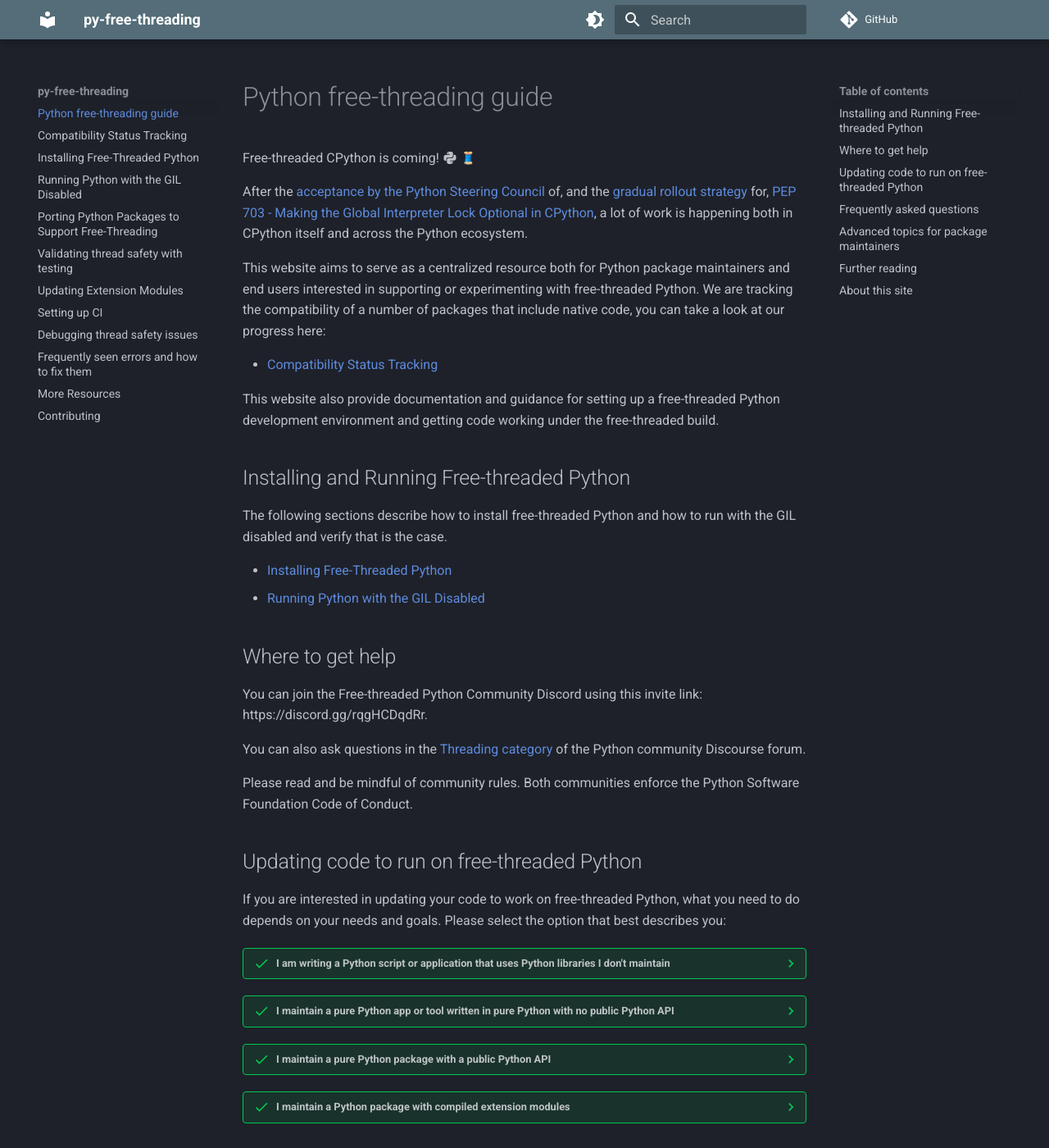
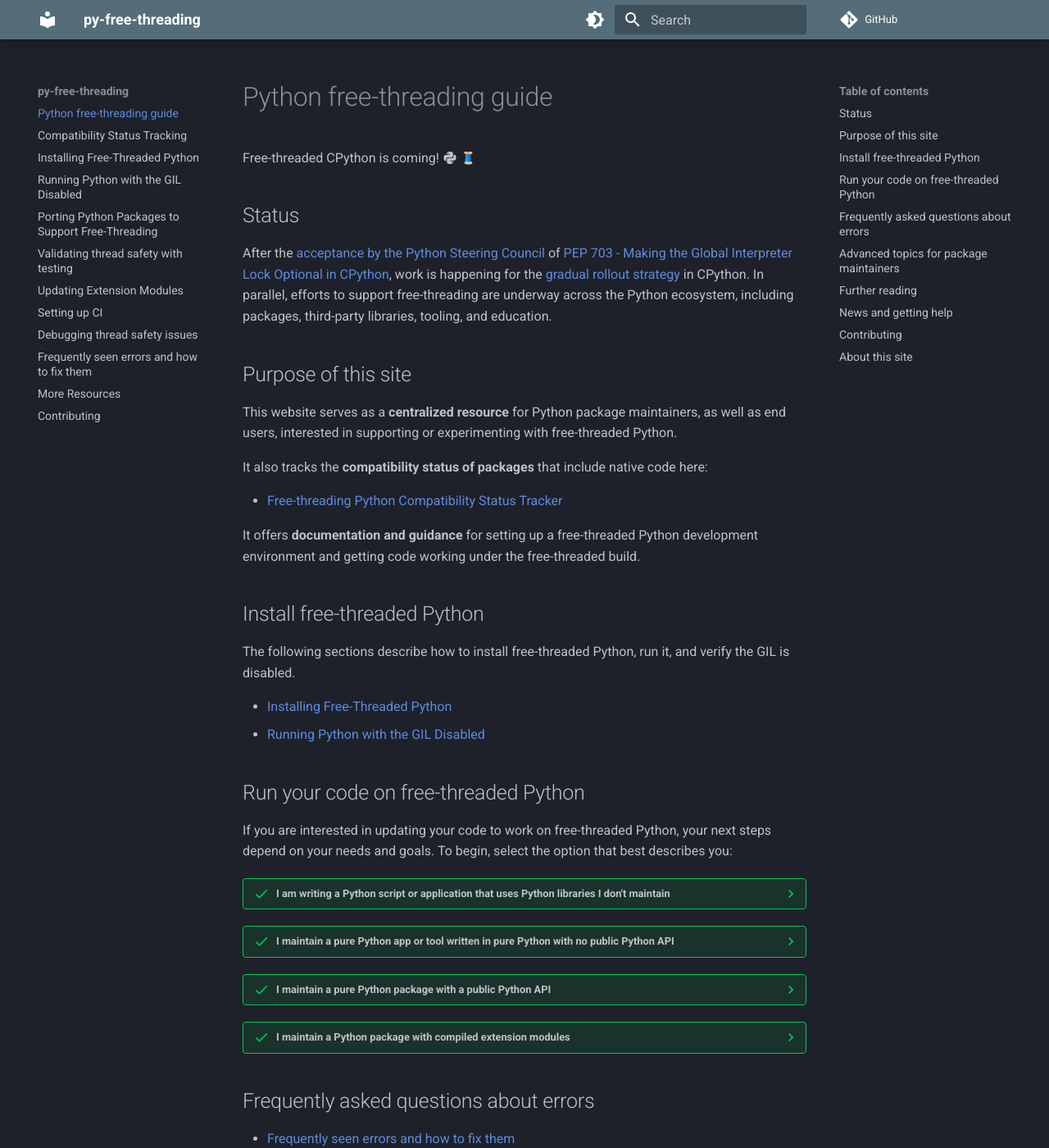
Before and after one commit to Quansight-Labs/free-threaded-compatibility, an MkDocs documentation site: the page built from docs/index.md, in a window 1280 px wide and 1400 px high. Shown: the whole window at 82% size. Built offline with MkDocs 1.6.1 and Material for MkDocs 9.7.7, drawn with Linux system fonts in a browser that asks for light colours; emoji names are drawn with the system emoji font; comment, search, counter and statistics services are not loaded; some of the changed text lies outside the part shown.

Commit message:
Reorder topics in README and light editing of content

```diff
--- a/docs/index.md
+++ b/docs/index.md
@@ -6,46 +6,39 @@
 
 Free-threaded CPython is coming! :material-language-python: :thread:
 
-After the [acceptance by the Python Steering Council](https://discuss.python.org/t/a-steering-council-notice-about-pep-703-making-the-global-interpreter-lock-optional-in-cpython/30474)
-of, and the [gradual rollout strategy](https://discuss.python.org/t/pep-703-making-the-global-interpreter-lock-optional-in-cpython-acceptance/37075) for,
-[PEP 703 - Making the Global Interpreter Lock Optional in CPython](https://peps.python.org/pep-0703/),
-a lot of work is happening both in CPython itself and across the Python ecosystem.
+## Status
 
-This website aims to serve as a centralized resource both for Python package
-maintainers and end users interested in supporting or experimenting with
-free-threaded Python. We are tracking the compatibility of a number of packages
-that include native code, you can take a look at our progress here:
+After the [acceptance by the Python Steering Council](https://discuss.python.org/t/a-steering-council-notice-about-pep-703-making-the-global-interpreter-lock-optional-in-cpython/30474) of
+[PEP 703 - Making the Global Interpreter Lock Optional in CPython](https://peps.python.org/pep-0703/), work is happening for the [gradual rollout strategy](https://discuss.python.org/t/pep-703-making-the-global-interpreter-lock-optional-in-cpython-acceptance/37075) in CPython.
+In parallel, efforts to support free-threading are underway across the Python ecosystem, including packages, third-party libraries, tooling, and education.
 
-- [Compatibility Status Tracking](tracking.md)
+## Purpose of this site
 
-This website also provide documentation and guidance for setting up a
+This website serves as a **centralized resource** for Python package
+maintainers, as well as end users, interested in supporting or experimenting with
+free-threaded Python.
+
+It also tracks the **compatibility status of packages**
+that include native code here:
+
+- [Free-threading Python Compatibility Status Tracker](tracking.md)
+
+It offers **documentation and guidance** for setting up a
 free-threaded Python development environment and getting code working under the
 free-threaded build.
 
-## Installing and Running Free-threaded Python
+## Install free-threaded Python
 
-The following sections describe how to install free-threaded Python and how
-to run with the GIL disabled and verify that is the case.
+The following sections describe how to install free-threaded Python, run it, and verify
+the GIL is disabled.
 
 - [Installing Free-Threaded Python](installing_cpython.md)
 - [Running Python with the GIL Disabled](running-gil-disabled.md)
 
-## Where to get help
-
-You can join the Free-threaded Python Community Discord using this invite link:
-https://discord.gg/rqgHCDqdRr.
-
-You can also ask questions in the [Threading
-category](https://discuss.python.org/c/threading/38) of the Python community
-Discourse forum.
-
-Please read and be mindful of community rules. Both communities enforce the
-Python Software Foundation Code of Conduct.
-
-## Updating code to run on free-threaded Python
+## Run your code on free-threaded Python
 
 If you are interested in updating your code to work on free-threaded Python,
-what you need to do depends on your needs and goals. Please select the option
+your next steps depend on your needs and goals. To begin, select the option
 that best describes you:
 
 ??? success "I am writing a Python script or application that uses Python libraries I don't maintain"
@@ -144,7 +137,7 @@
     - [Improving Multithreaded Test Coverage](testing.md)
     - [Updating Native Extensions to Support Free-Threading](porting-extensions.md)
 
-## Frequently asked questions
+## Frequently asked questions about errors
 
 - [Frequently seen errors and how to fix them](faq.md)
 
@@ -155,18 +148,34 @@
 
 ## Further reading
 
-We've collected more resources on free-threaded Python and multithreaded
+We've collected additional resources on free-threaded Python and multithreaded
 programming here:
 
 - [More Resources](resources.md)
 
-## About this site
+## News and getting help
 
-Any contributions are very much welcome - please open issues or pull requests
+You can join the Free-threaded Python Community Discord using this invite link:
+https://discord.gg/rqgHCDqdRr.
+
+You can also ask questions in the [Threading
+category](https://discuss.python.org/c/threading/38) of the Python community
+Discourse forum.
+
+Please read and be mindful of community rules. Both communities enforce the
+Python Software Foundation Code of Conduct.
+
+## Contributing
+
+We welcome your contributions.
+Please read the
+[Contributing](contributing.md) page for more details.
+Please open issues or pull requests
 [on this repo](https://github.com/Quansight-Labs/free-threaded-compatibility)
 for anything that seems in scope for this site or for tracking issues related
-to support for free-threaded Python across the ecosystem. See the
-[Contributing](contributing.md) page for more details.
+to support for free-threaded Python across the ecosystem.
+
+## About this site
 
 This site is maintained primarily by Quansight Labs, where a team is working
 together with the Python runtime team at Meta and stakeholders across the
```
